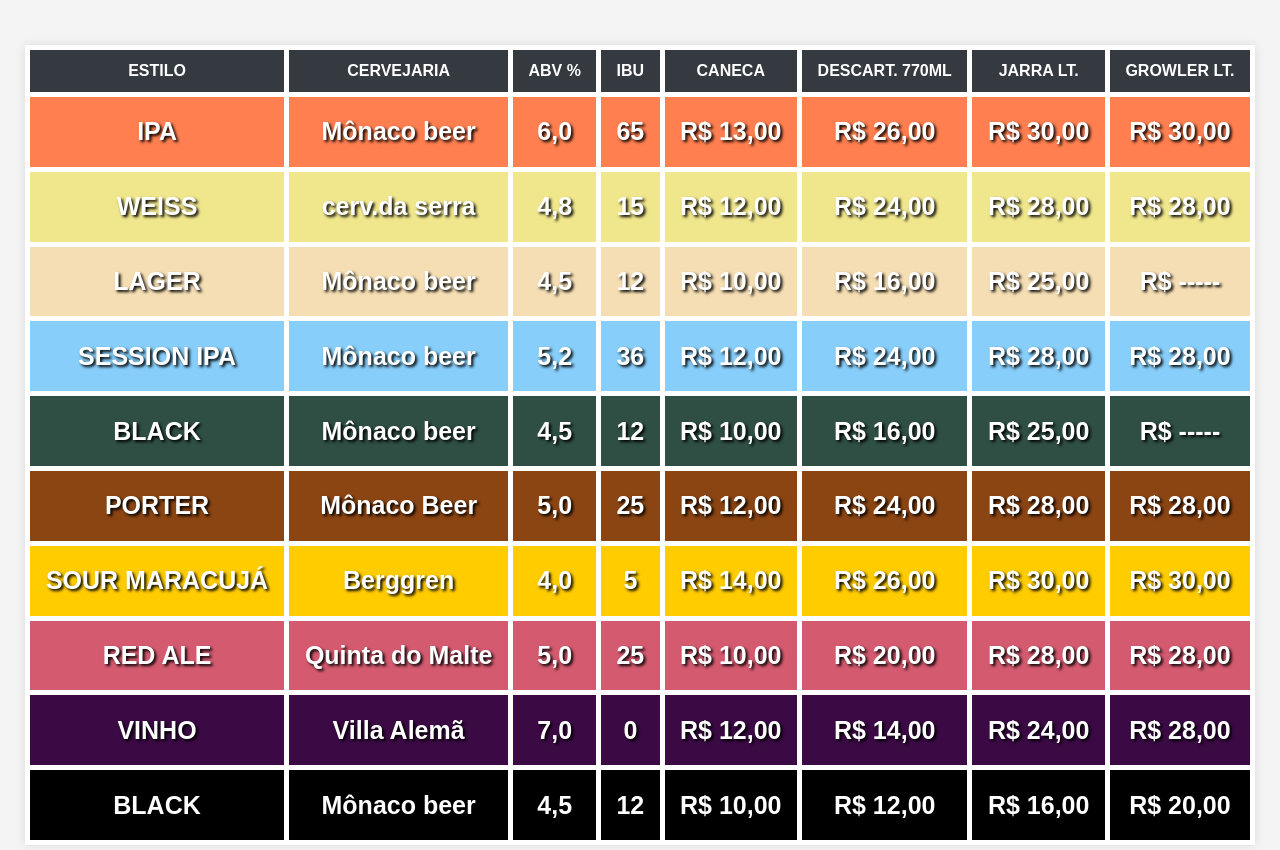
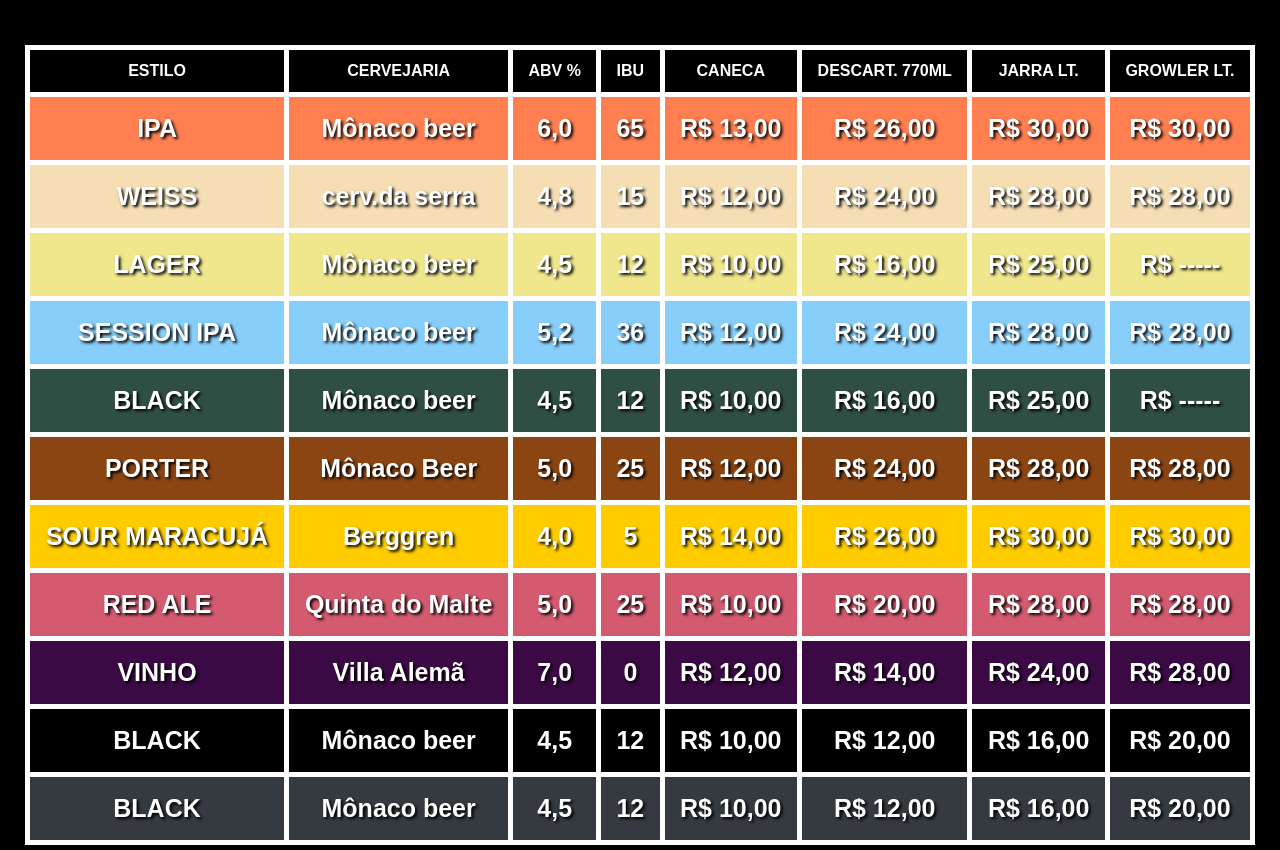
Before and after one commit to joaolucasvl/tabela-preco, a plain HTML site: page index.html in a window 1280 px wide. Drawn offline with Linux system fonts and the light colour scheme; no server answers.

Commit message:
Ateração de cores

```diff
--- a/index.html
+++ b/index.html
@@ -136,6 +136,17 @@
 				<td>R$ 16,00</td>
 				<td>R$ 20,00</td>
             </tr>
+            <tr>
+
+                <td>BLACK</td>
+                <td>Mônaco beer</td>
+                <td>4,5</td>
+                <td>12</td>
+				<td>R$ 10,00</td>
+				<td>R$ 12,00</td>
+				<td>R$ 16,00</td>
+				<td>R$ 20,00</td>
+            </tr>
 
         </tbody>
     </table>
--- a/style2.css
+++ b/style2.css
@@ -1,7 +1,7 @@
 /* Estilos gerais do corpo */
 body {
     font-family: 'Arial', sans-serif;
-    background-color: #f4f4f4;
+    background-color: #000;
     margin: 0;
     padding: 0;
 }
@@ -31,7 +31,7 @@ table.rTable td {
 
 /* Cabeçalho da tabela */
 table.rTable th {
-    background-color: #343a40;
+    background-color: #000;
     color: #fff;
     font-weight: bold;
 }
@@ -43,10 +43,10 @@ table.rTable tbody tr:nth-child(1) {
     background-color: #ff7f50 ;
 }
 table.rTable tbody tr:nth-child(2) {
-    background-color: #f0e68c ;
+    background-color: #f5deb3 ;
 }
 table.rTable tbody tr:nth-child(3) {
-    background-color: #f5deb3  ;
+    background-color: #f0e68c  ;
 }
 table.rTable tbody tr:nth-child(4) {
     background-color: #87cefa  ;
@@ -68,6 +68,9 @@ table.rTable tbody tr:nth-child(9) {
 }
 table.rTable tbody tr:nth-child(10) {
     background-color: #000000  ;
+}
+table.rTable tbody tr:nth-child(11) {
+    background-color: #343a40  ;
 }
 
 table.rTable tbody tr:hover {
```
